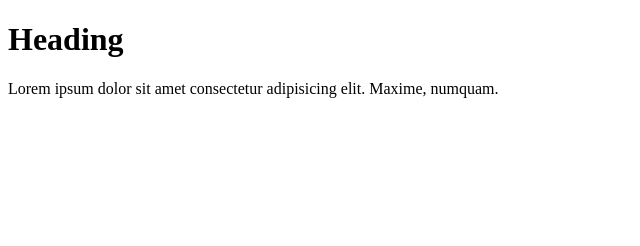
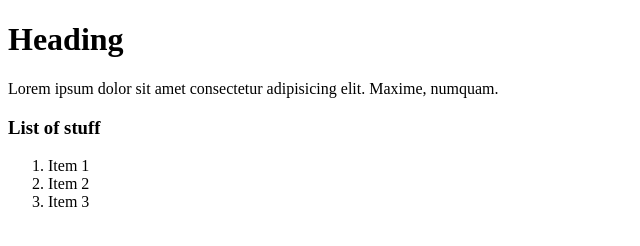
Before and after one commit to ben-from-earth/learn-github, a plain HTML site: page index.html in a window 1280 px wide. Shown: the whole page, without its empty margins (0-640 px from the left). Drawn offline with Linux system fonts and the light colour scheme.

Commit message:
Added list to the front page

```diff
--- a/index.html
+++ b/index.html
@@ -10,6 +10,12 @@
 <body>
     <h1>Heading</h1>
     <p>Lorem ipsum dolor sit amet consectetur adipisicing elit. Maxime, numquam.</p>
+    <h3>List of stuff</h3>
+    <ol>
+        <li>Item 1</li>
+        <li>Item 2</li>
+        <li>Item 3</li>
+    </ol>
 </body>
 
 </html>
```
